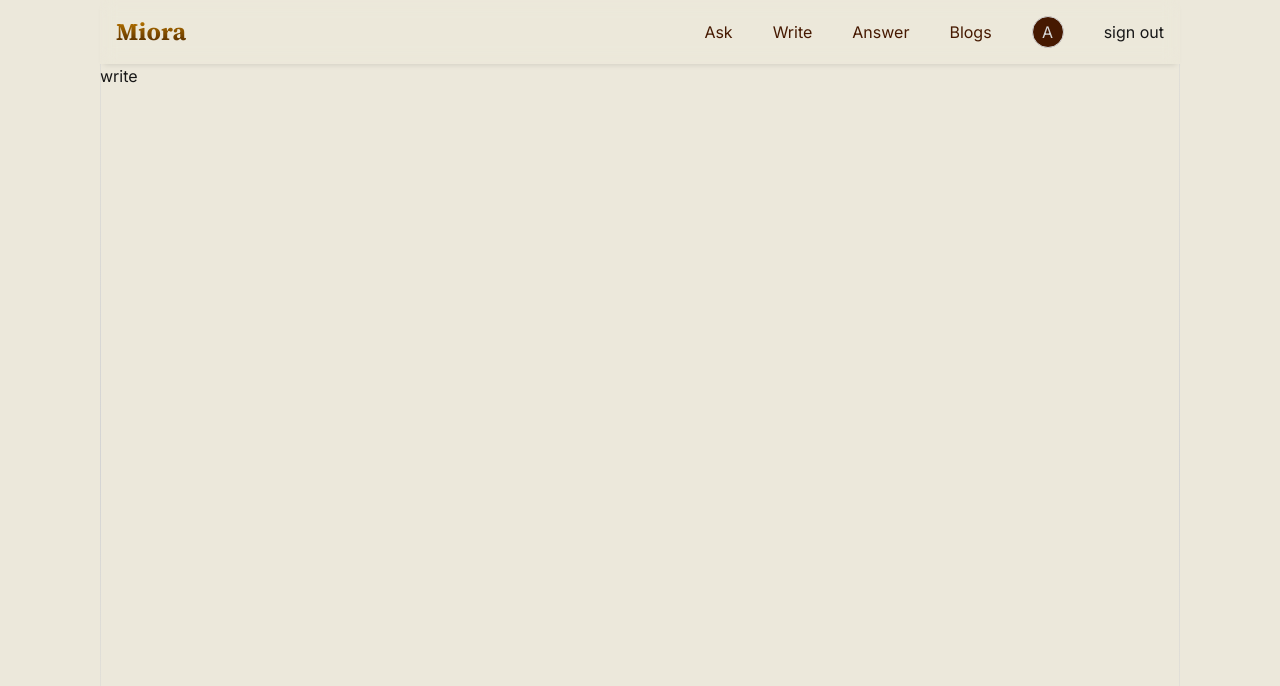
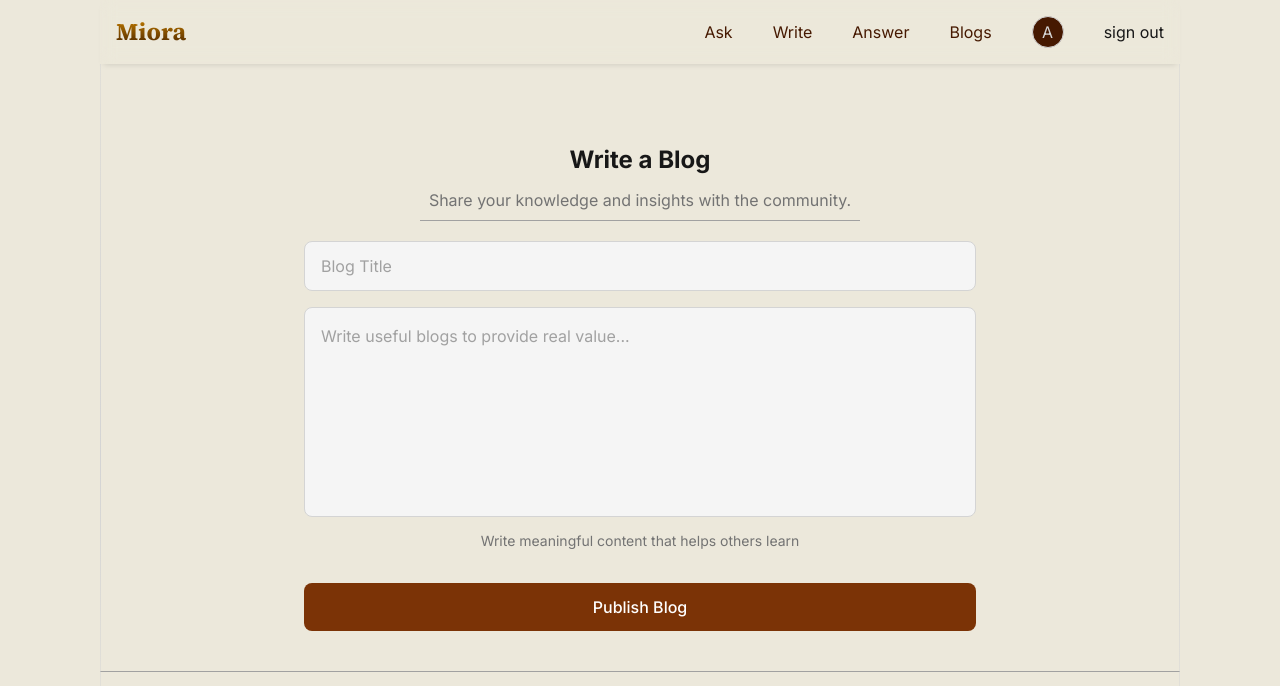
Before and after one commit to ASHISHPUNDIR12/Miora, a Next.js app: page /write in a window 1280 px wide. Shown: the top 686 px of the page. Built offline with nearby package versions, Linux system fonts and the light colour scheme; no server answers.

Commit message:
post blog logic done

```diff
--- a/app/(main)/write/page.tsx
+++ b/app/(main)/write/page.tsx
@@ -1,7 +1,74 @@
-import React from "react";
+"use client";
+import { writeBlog } from "@/app/action";
+import React, { useActionState, useEffect, useState } from "react";
 
 const page = () => {
-  return <div>write</div>;
+  const [showmsg, setShowmsg] = useState(false);
+  const [state, formAction, pending] = useActionState(writeBlog, {
+    success: false,
+    message: "",
+  });
+
+  useEffect(() => {
+    if (state.message) {
+      setShowmsg(true);
+    }
+    const timer = setTimeout(() => {
+      setShowmsg(false);
+    }, 3000);
+    return () => clearTimeout(timer);
+  }, [state]);
+
+  return (
+    <div className="mt-20 text-center">
+      <h1 className="text-2xl font-bold">Write a Blog</h1>
+      <p className="mt-3 text-neutral-500">
+        Share your knowledge and insights with the community.
+      </p>
+      <div className="mx-auto mt-2 h-px w-110 bg-neutral-400"></div>
+
+      <p
+        className={`mt-3 transition-all duration-300 ease-out ${showmsg ? "translate-y-0 opacity-100" : "translate-y-2 opacity-0"} ${state.success ? "text-green-500" : "text-red-500"}`}
+      >
+        {state.message}
+      </p>
+
+      <form action={formAction} className="mx-auto mt-5 max-w-2xl">
+        <div className="space-y-4">
+          <div>
+            <input
+              required
+              className="w-full rounded-lg border border-neutral-300 bg-neutral-100 px-4 py-3 transition-all placeholder:text-neutral-400 focus:border-neutral-400 focus:outline-none"
+              type="text"
+              placeholder="Blog Title"
+              name="title"
+              id="title"
+            />
+            <textarea
+              required
+              name="blog"
+              placeholder="Write useful blogs to provide real value..."
+              rows={8}
+              className="mt-4 w-full resize-none rounded-lg border border-neutral-300 bg-neutral-100 px-4 pt-4 transition-all placeholder:text-neutral-400 focus:border-neutral-400 focus:outline-none"
+            />
+            <p className="mt-2 text-sm text-neutral-500">
+              Write meaningful content that helps others learn
+            </p>
+          </div>
+          <div className="flex gap-3 pt-4">
+            <button
+              disabled={pending}
+              type="submit"
+              className="flex-1 rounded-lg bg-amber-900 px-6 py-3 font-medium text-white transition-all duration-200 hover:bg-amber-800 active:scale-95 hover:translate-y-[-4px] disabled:opacity-50"
+            >
+              {pending ? "Publishing..." : "Publish Blog"}
+            </button>
+          </div>
+        </div>
+      </form>
+      <div className="mt-10 h-px w-full bg-neutral-400"></div>
+    </div>
+  );
 };
 
 export default page;
--- a/app/action.ts
+++ b/app/action.ts
@@ -6,7 +6,6 @@ import { auth, signIn } from "@/auth";
 import { revalidatePath } from "next/cache";
 import { success } from "zod";
 import { error } from "console";
-
 export async function SignUp(formData: FormData) {
   // get details from the form
   try {
@@ -136,7 +135,7 @@ export async function postAnswer(prevState: any, formData: FormData) {
   }
 }
 
-export default async function deleteQuestion(questionId: string | null) {
+export async function deleteQuestion(questionId: string | null) {
   const session = await auth();
   if (!session?.user?.id) {
     return {
@@ -168,3 +167,35 @@ export default async function deleteQuestion(questionId: string | null) {
     };
   }
 }
+
+export async function writeBlog(prevState: any, formData: FormData) {
+  const session = await auth();
+  const userId = session?.user?.id;
+  if (!userId) {
+    return {
+      success: false,
+      error: "user not found",
+    };
+  }
+  const blogs = formData.get("blog") as string;
+  const title = formData.get("title") as string;
+  try {
+    await prisma.blog.create({
+      data: {
+        content: blogs,
+        title: title,
+        userId: userId,
+      },
+    });
+    revalidatePath("/write");
+    return {
+      success: true,
+      message: "blog created succesfully ",
+    };
+  } catch (err) {
+    return {
+      success: false,
+      error: err,
+    };
+  }
+}
```
Also changed, not shown: 2 other files (tests, documents, lock files or other folders).
